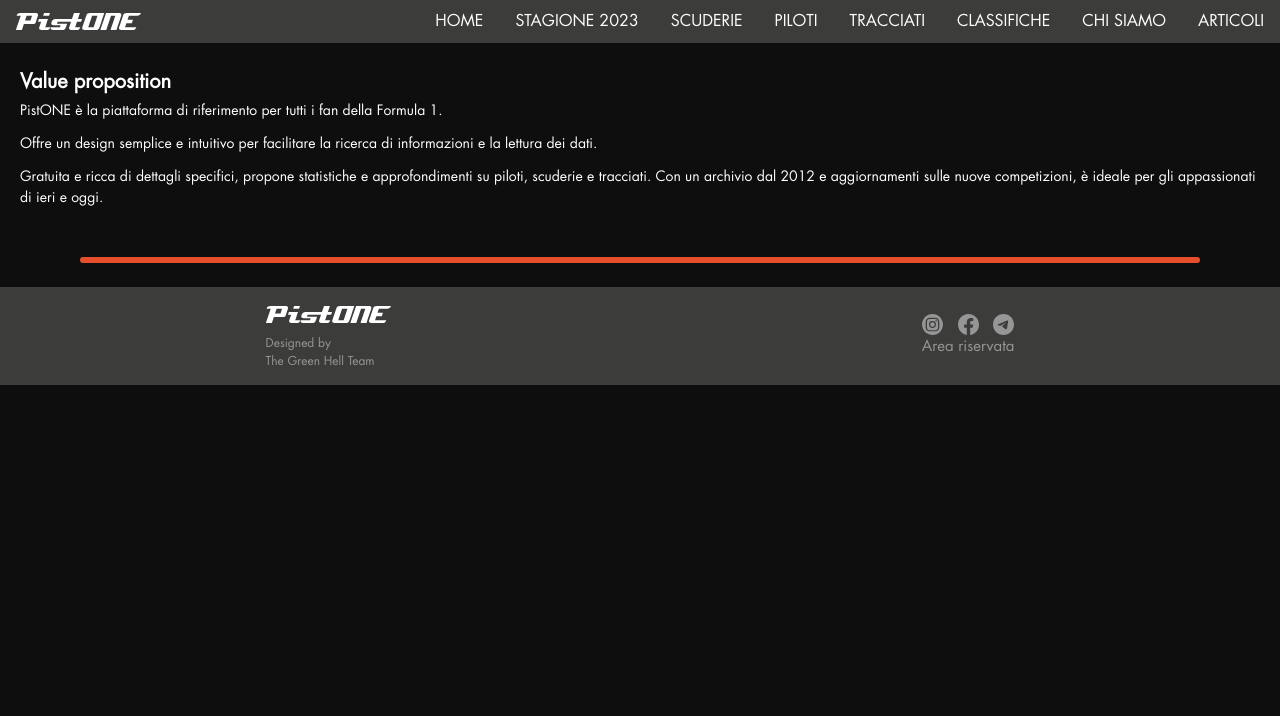
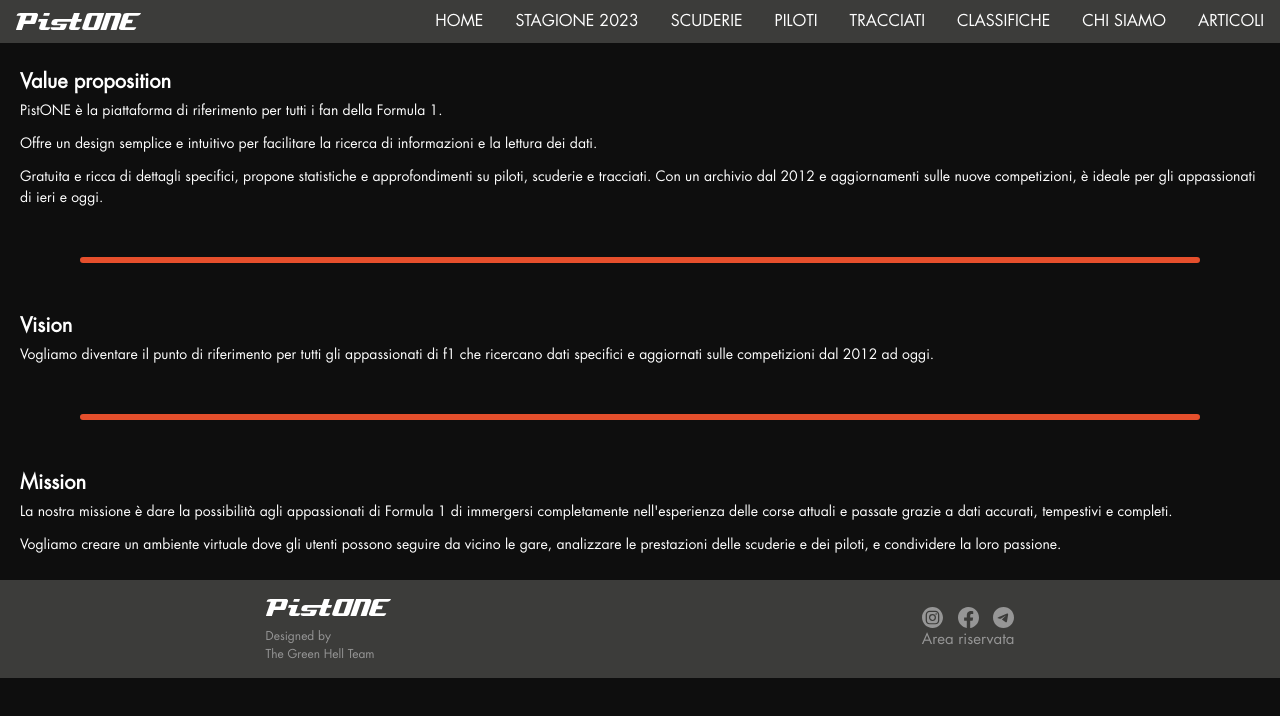
Before and after one commit to hubywan/laboratorio-integrato, an Angular app: page /chi-siamo in a window 1280 px wide. Shown: the top 716 px of the page. Built offline with nearby package versions, Linux system fonts and the light colour scheme.

Commit message:
aggiunto vision e mission

```diff
--- a/src/app/chi-siamo/chi-siamo.component.html
+++ b/src/app/chi-siamo/chi-siamo.component.html
@@ -7,3 +7,21 @@
 </div>
 
 <hr class="hr-chi-siamo mx-20 rounded mt-12">
+
+<div class="mx-5 mt-12">
+    <h2 class="font-semibold">Vision</h2>
+
+    <p class="mt-1">Vogliamo diventare il punto di riferimento per tutti gli appassionati di f1 che ricercano dati specifici e aggiornati sulle competizioni dal 2012 ad oggi.
+    </p>
+</div>
+
+<hr class="hr-chi-siamo mx-20 rounded mt-12">
+
+<div class="mx-5 mt-12">
+    <h2 class="font-semibold">Mission</h2>
+
+    <p class="mt-1">La nostra missione è dare la possibilità agli appassionati di Formula 1 di immergersi completamente nell'esperienza delle corse attuali e passate grazie a dati accurati, tempestivi e completi.
+    </p>
+    <p class="mt-3">Vogliamo creare un ambiente virtuale dove gli utenti possono seguire da vicino le gare, analizzare le prestazioni delle scuderie e dei piloti, e condividere la loro passione.
+    </p>
+</div>
```
